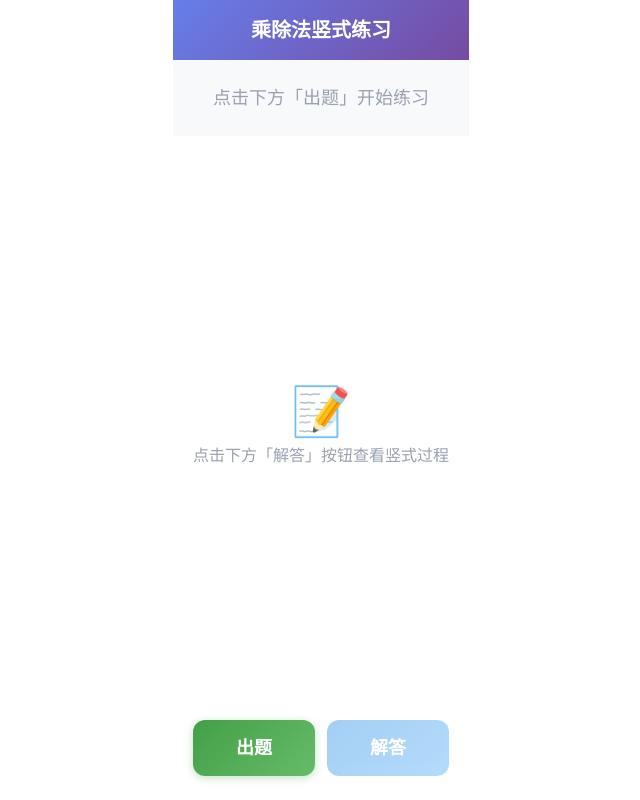
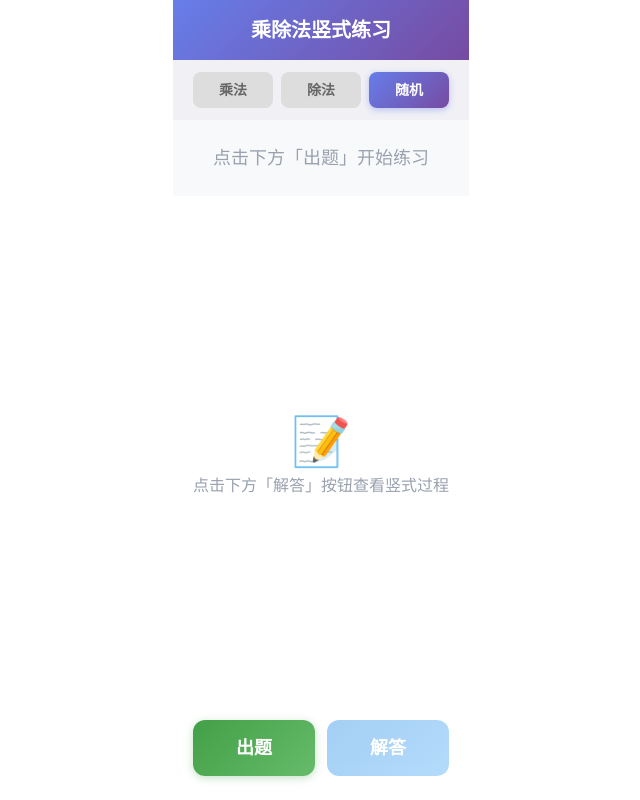
Before and after one commit to neoxie/multiply-divide, a Next.js app: page / in a window 1280 px wide. Shown: the whole page, without its empty margins (319-959 px from the left). Built offline with nearby package versions, Linux system fonts and the light colour scheme.

Commit message:
feat: add problem type selector UI and update problem generation logic

```diff
--- a/app/page.tsx
+++ b/app/page.tsx
@@ -4,12 +4,18 @@ import { useState } from "react";
 import MultiplicationVertical from "./components/MultiplicationVertical";
 import DivisionVertical from "./components/DivisionVertical";
 
+type ProblemType = "multiplication" | "division" | "random";
+
 type Problem =
   | { type: "multiplication"; a: number; b: number }
   | { type: "division"; dividend: number; divisor: number; quotient: number };
 
-function generateProblem(): Problem {
-  if (Math.random() < 0.5) {
+function generateProblem(problemType: ProblemType): Problem {
+  const isMultiplication =
+    problemType === "multiplication" ||
+    (problemType === "random" && Math.random() < 0.5);
+
+  if (isMultiplication) {
     const a = Math.floor(Math.random() * 100) + 1;
     const b = Math.floor(Math.random() * 100) + 1;
     return { type: "multiplication", a, b };
@@ -22,11 +28,12 @@ function generateProblem(): Problem {
 }
 
 export default function Home() {
+  const [problemType, setProblemType] = useState<ProblemType>("random");
   const [problem, setProblem] = useState<Problem | null>(null);
   const [showAnswer, setShowAnswer] = useState(false);
 
   const handleGenerate = () => {
-    setProblem(generateProblem());
+    setProblem(generateProblem(problemType));
     setShowAnswer(false);
   };
 
@@ -48,6 +55,28 @@ export default function Home() {
         style={{ background: "linear-gradient(135deg, #667eea 0%, #764ba2 100%)" }}
       >
         乘除法竖式练习
+      </div>
+
+      {/* 类型选择 */}
+      <div className="flex gap-2 px-5 py-3" style={{ background: "#f0f0f5" }}>
+        {([
+          { key: "multiplication" as ProblemType, label: "乘法" },
+          { key: "division" as ProblemType, label: "除法" },
+          { key: "random" as ProblemType, label: "随机" },
+        ]).map(({ key, label }) => (
+          <button
+            key={key}
+            onClick={() => setProblemType(key)}
+            className="flex-1 py-2 rounded-lg text-sm font-bold border-none cursor-pointer transition-all"
+            style={
+              problemType === key
+                ? { background: "linear-gradient(135deg, #667eea, #764ba2)", color: "#fff", boxShadow: "0 2px 6px rgba(102,126,234,0.4)" }
+                : { background: "#ddd", color: "#666" }
+            }
+          >
+            {label}
+          </button>
+        ))}
       </div>
 
       {/* 题目区 */}
```
Also changed, not shown: 1 other file (tests, documents, lock files or other folders).
